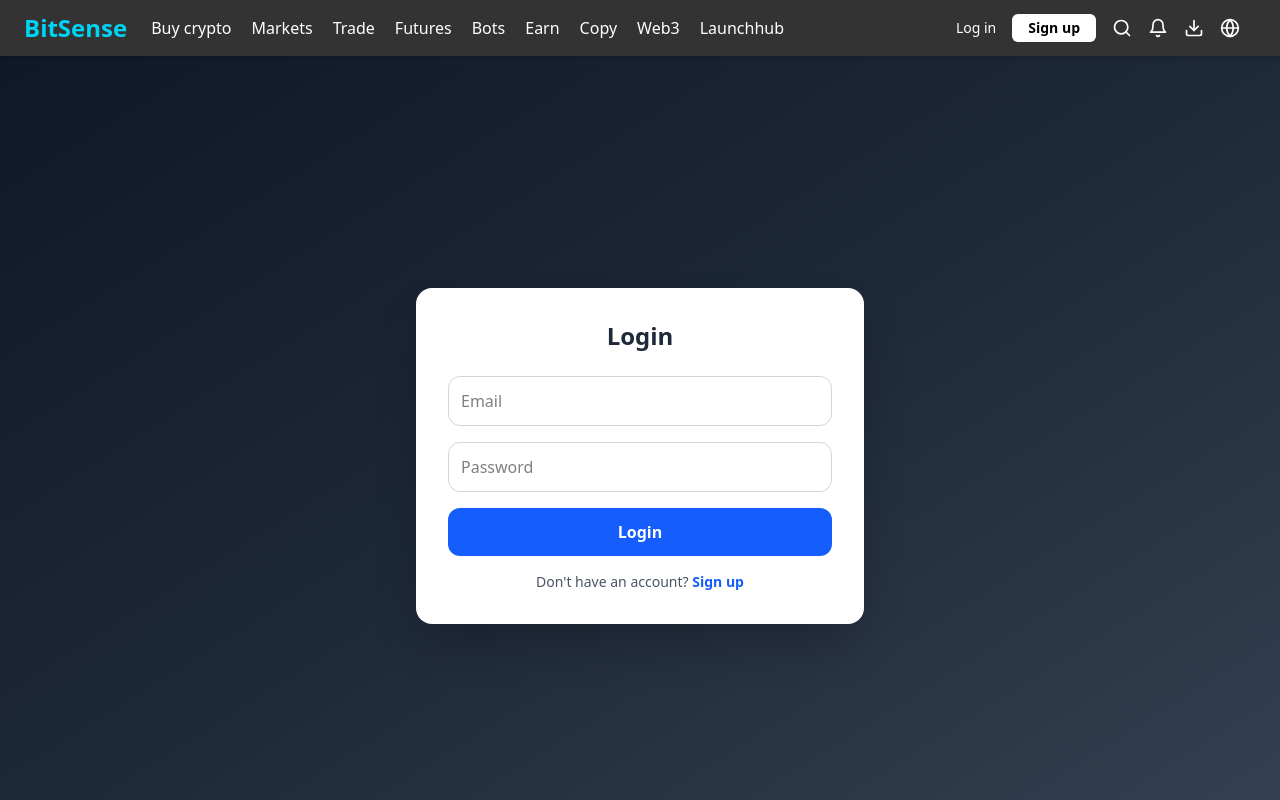
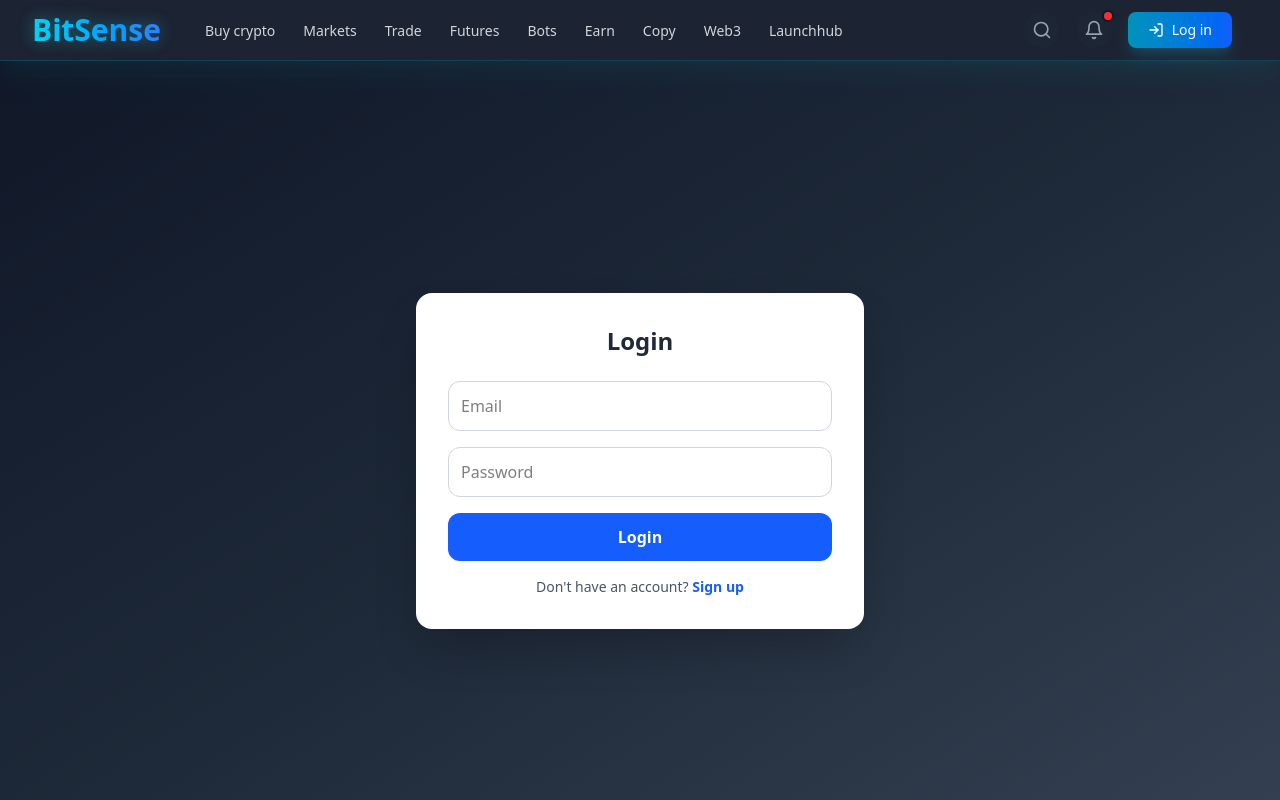
Before and after one commit to SrijanTrivedi00/BITSENSE, a Next.js app: page /Login in a window 1280 px wide. Shown: the top 800 px of the page. Built offline with nearby package versions, Linux system fonts and the light colour scheme.

Commit message:
ui changes

```diff
--- a/src/app/Home/homepage.js
+++ b/src/app/Home/homepage.js
@@ -43,13 +43,19 @@ export default function HomeContent() {
         <div className="absolute inset-0 bg-gradient-to-br from-transparent via-transparent to-black/30 z-0"></div>
         <div className="container mx-auto px-6 text-center relative z-10">
           <div className="max-w-4xl mx-auto">
-            <h1 className="text-4xl md:text-6xl font-bold mb-6 bg-clip-text text-transparent bg-gradient-to-r from-white to-blue-200">
-              Next-Gen Crypto Trading Platform
-            </h1>
-            <p className="text-xl md:text-2xl mb-8 text-blue-100">
-              Harness the power of quantum-inspired algorithms and AI-driven insights with bitsense
-            </p>
-            <div className="flex flex-col sm:flex-row justify-center gap-4">
+          <h1 className="
+            text-4xl md:text-6xl font-bold mb-6
+            bg-clip-text text-transparent
+            bg-gradient-to-r from-amber-400 via-yellow-500 to-orange-500
+            hover:bg-gradient-to-l hover:from-yellow-400 hover:to-amber-600
+            transition-all duration-500
+            hover:-translate-y-1 hover:drop-shadow-[0_5px_15px_rgba(245,158,11,0.4)]
+            active:scale-95 cursor-pointer
+          ">
+            Next-Gen Crypto Trading Platform
+          </h1>
+
+            <div className="flex flex-col sm:flex-row justify-center gap-4 mt-5">
               <button className="relative overflow-hidden group bg-blue-600 hover:bg-blue-700 px-8 py-4 rounded-lg text-lg font-semibold transition-all duration-300 transform hover:scale-105 z-10">
                 <span className="relative z-10">Start Trading</span>
                 <span className="absolute inset-0 bg-gradient-to-r from-blue-500 to-blue-400 opacity-0 group-hover:opacity-100 transition-opacity duration-300"></span>
--- a/src/app/navbar/navabar.js
+++ b/src/app/navbar/navabar.js
@@ -1,7 +1,7 @@
 'use client';
 
 import { useState } from 'react';
-import { FiSearch, FiBell, FiDownload, FiGlobe, FiMenu, FiX } from 'react-icons/fi';
+import { FiSearch, FiBell, FiDownload, FiGlobe, FiMenu, FiX,FiLogIn, FiChevronRight  } from 'react-icons/fi';
 import { useRouter } from 'next/navigation';
 
 
@@ -17,77 +17,175 @@ const loginClick=()=>{
   console.log("hi from next navigation")
 }
   return (
-    <nav className="bg-black/80 text-white px-4 sm:px-6 py-3 flex justify-between items-center shadow-md relative z-10">
+    <nav className="
+    bg-gray-900/95 backdrop-blur-lg
+    border-b border-cyan-500/20
+    px-4 sm:px-6 lg:px-8 py-3
+    flex justify-between items-center
+    shadow-xl shadow-cyan-500/5
+    relative z-50
+    font-sans
+  ">
     {/* Left: Logo + Menu */}
-      <div className="flex items-center">
-        <div className="text-cyan-400 text-xl sm:text-2xl font-bold">BitSense</div>
+    <div className="flex items-center space-x-8">
+      {/* Logo with glow effect */}
+      <div className="
+        text-2xl sm:text-3xl font-bold
+        bg-clip-text text-transparent
+        bg-gradient-to-r from-cyan-400 to-blue-500
+        drop-shadow-[0_0_8px_rgba(34,211,238,0.4)]
+      ">
+        BitSense
+      </div>
 
       {/* Desktop Menu */}
-        <ul className="hidden lg:flex space-x-4 xl:space-x-5 font-medium ml-6">
-          <li className="hover:text-cyan-400 cursor-pointer">Buy crypto</li>
-          <li className="hover:text-cyan-400 cursor-pointer">Markets</li>
-          <li className="hover:text-cyan-400 cursor-pointer">Trade</li>
-          <li className="hover:text-cyan-400 cursor-pointer">Futures</li>
-          <li className="hover:text-cyan-400 cursor-pointer">Bots</li>
-          <li className="hover:text-cyan-400 cursor-pointer">Earn</li>
-          <li className="hover:text-cyan-400 cursor-pointer">Copy</li>
-          <li className="hover:text-cyan-400 cursor-pointer">Web3</li>
-          <li className="hover:text-cyan-400 cursor-pointer">Launchhub</li>
+      <ul className="hidden lg:flex space-x-1">
+        {['Buy crypto', 'Markets', 'Trade', 'Futures', 'Bots', 'Earn', 'Copy', 'Web3', 'Launchhub'].map((item) => (
+          <li key={item} className="relative group">
+            <a className="
+              px-3 py-2 text-sm font-medium
+              text-gray-300 hover:text-white
+              transition-all duration-200
+              group-hover:drop-shadow-[0_0_6px_rgba(34,211,238,0.6)]
+            ">
+              {item}
+              <span className="
+                absolute bottom-0 left-1/2 h-0.5 w-0
+                bg-gradient-to-r from-cyan-400 to-blue-500
+                transition-all duration-300
+                group-hover:w-[calc(100%-1.5rem)] group-hover:left-3
+              "/>
+            </a>
+          </li>
+        ))}
       </ul>
     </div>
 
     {/* Right: Actions */}
-      <div className="flex items-center space-x-2 sm:space-x-4">
-        <button className="hidden sm:block text-sm text-white hover:text-cyan-400" onClick={loginClick}>
-          Log in
-        </button>
-        <button className="hidden sm:block bg-white text-black rounded-md px-4 py-1 text-sm font-semibold hover:bg-gray-200">
-          Sign up
+    <div className="flex items-center space-x-3 sm:space-x-4">
+      {/* Search Button with Micro-interaction */}
+      <button className="
+        p-2 rounded-full
+        bg-gray-800/50 hover:bg-gray-700/70
+        transition-all duration-200
+        group
+      ">
+        <FiSearch className="
+          w-5 h-5 text-gray-400
+          group-hover:text-cyan-400
+          group-hover:scale-110
+          transition-transform duration-200
+        "/>
       </button>
 
-        <FiSearch className="hidden sm:block w-5 h-5 hover:text-cyan-400 cursor-pointer" />
-        <FiBell className="hidden sm:block w-5 h-5 hover:text-cyan-400 cursor-pointer" />
-        <FiDownload className="hidden sm:block w-5 h-5 hover:text-cyan-400 cursor-pointer" />
-        <FiGlobe className="hidden sm:block w-5 h-5 hover:text-cyan-400 cursor-pointer" />
+      {/* Notification Badge */}
+      <div className="relative">
+        <button className="
+          p-2 rounded-full
+          bg-gray-800/50 hover:bg-gray-700/70
+          transition-all duration-200
+          group
+        ">
+          <FiBell className="
+            w-5 h-5 text-gray-400
+            group-hover:text-cyan-400
+            group-hover:scale-110
+            transition-transform duration-200
+          "/>
+          <span className="
+            absolute top-0 right-0
+            w-2 h-2 bg-red-500 rounded-full
+            ring-2 ring-gray-900
+          "/>
+        </button>
+      </div>
+
+      {/* Primary CTA */}
+      <button
+        className="
+          flex items-center justify-center
+          bg-gradient-to-r from-cyan-600 to-blue-600
+          hover:from-cyan-500 hover:to-blue-500
+          text-white rounded-lg
+          px-4 py-2 sm:px-5 sm:py-2
+          text-sm font-medium
+          shadow-lg shadow-cyan-500/20
+          hover:shadow-cyan-500/30
+          transition-all duration-200
+          hover:scale-[1.02]
+          active:scale-95
+          focus:outline-none focus:ring-2 focus:ring-cyan-500/50
+        "
+        onClick={loginClick}
+      >
+        <FiLogIn className="w-4 h-4 mr-2" />
+        <span className="hidden sm:inline">Log in</span>
+      </button>
 
       {/* Mobile Menu Button */}
       <button
-          className="lg:hidden ml-2 text-white focus:outline-none"
+        className="
+          lg:hidden ml-1 p-2
+          rounded-full hover:bg-gray-700/70
+          transition-colors duration-200
+        "
         onClick={toggleMobileMenu}
       >
         {mobileMenuOpen ? (
-            <FiX className="w-6 h-6" />
+          <FiX className="w-6 h-6 text-gray-300" />
         ) : (
-            <FiMenu className="w-6 h-6" />
+          <FiMenu className="w-6 h-6 text-gray-300" />
         )}
       </button>
     </div>
 
-      {/* Mobile Menu - Fixed z-index */}
+    {/* Mobile Menu - Enhanced Design */}
     {mobileMenuOpen && (
-        <div className="lg:hidden fixed top-[58px] left-0 right-0 bg-black/95 z-50 max-h-screen overflow-y-auto">
-          <ul className="flex flex-col p-4">
-            <li className="py-2 hover:text-cyan-400 cursor-pointer border-b border-gray-800">Buy crypto</li>
-            <li className="py-2 hover:text-cyan-400 cursor-pointer border-b border-gray-800">Markets</li>
-            <li className="py-2 hover:text-cyan-400 cursor-pointer border-b border-gray-800">Trade</li>
-            <li className="py-2 hover:text-cyan-400 cursor-pointer border-b border-gray-800">Futures</li>
-            <li className="py-2 hover:text-cyan-400 cursor-pointer border-b border-gray-800">Bots</li>
-            <li className="py-2 hover:text-cyan-400 cursor-pointer border-b border-gray-800">Earn</li>
-            <li className="py-2 hover:text-cyan-400 cursor-pointer border-b border-gray-800">Copy</li>
-            <li className="py-2 hover:text-cyan-400 cursor-pointer border-b border-gray-800">Web3</li>
-            <li className="py-2 hover:text-cyan-400 cursor-pointer border-b border-gray-800">Launchhub</li>
-            <div className="flex space-x-4 py-3 mt-2">
-              <FiSearch className="w-5 h-5 hover:text-cyan-400 cursor-pointer" />
-              <FiBell className="w-5 h-5 hover:text-cyan-400 cursor-pointer" />
-              <FiDownload className="w-5 h-5 hover:text-cyan-400 cursor-pointer" />
-              <FiGlobe className="w-5 h-5 hover:text-cyan-400 cursor-pointer" />
+      <div className="
+        lg:hidden fixed top-[64px] left-0 right-0
+        bg-gray-900/95 backdrop-blur-xl
+        border-t border-gray-800
+        z-50 max-h-[calc(100vh-64px)] overflow-y-auto
+        animate-fadeIn
+      ">
+        <ul className="flex flex-col divide-y divide-gray-800/50">
+          {['Buy crypto', 'Markets', 'Trade', 'Futures', 'Bots', 'Earn', 'Copy', 'Web3', 'Launchhub'].map((item) => (
+            <li key={item} className="
+              px-6 py-4 hover:bg-gray-800/30
+              transition-colors duration-150
+            ">
+              <a className="
+                flex items-center
+                text-gray-300 hover:text-white
+                font-medium
+              ">
+                {item}
+                <FiChevronRight className="ml-auto opacity-70" />
+              </a>
+            </li>
+          ))}
+
+          {/* Mobile Action Buttons */}
+          <div className="p-4 flex items-center justify-between border-t border-gray-800/50">
+            <div className="flex space-x-4">
+              <button className="p-2 rounded-full bg-gray-800/50 hover:bg-gray-700/70">
+                <FiSearch className="w-5 h-5 text-gray-400 hover:text-cyan-400" />
+              </button>
+              <button className="p-2 rounded-full bg-gray-800/50 hover:bg-gray-700/70">
+                <FiBell className="w-5 h-5 text-gray-400 hover:text-cyan-400" />
+              </button>
             </div>
-            <div className="flex pt-3 space-x-3">
-              <button className="text-sm text-white hover:text-cyan-400" onClick={loginClick}>
+            <button
+              className="
+                bg-gradient-to-r from-cyan-600 to-blue-600
+                text-white rounded-lg px-4 py-2
+                text-sm font-medium
+                hover:opacity-90
+                transition-opacity duration-200
+              "
+              onClick={loginClick}
+            >
               Log in
-              </button>
-              <button className="bg-white text-black rounded-md px-4 py-1 text-sm font-semibold hover:bg-gray-200">
-                Sign up
             </button>
           </div>
         </ul>
```
Also changed, not shown: src/app/Login/page.js (+9 -4 lines). Lines whose indentation alone changed are shown as unchanged.
